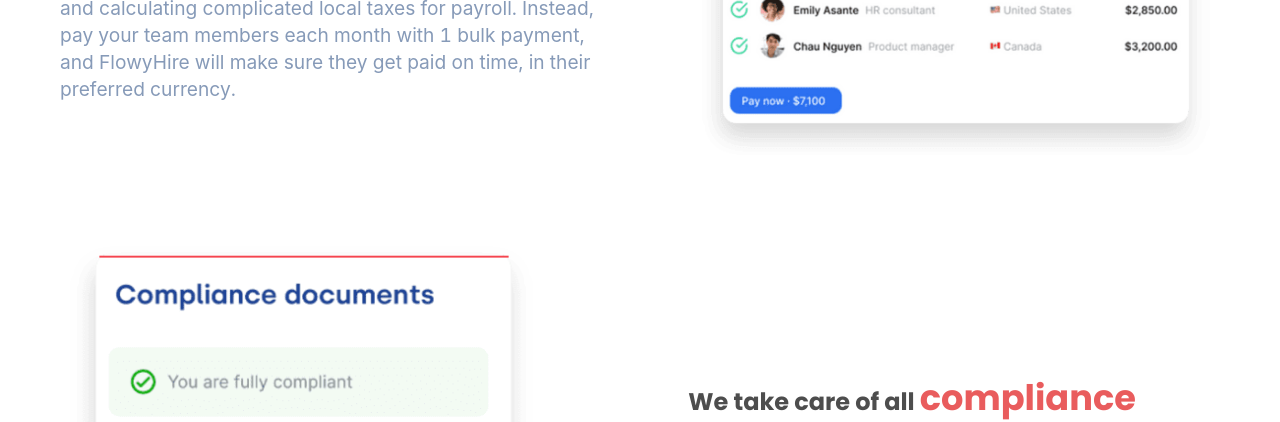
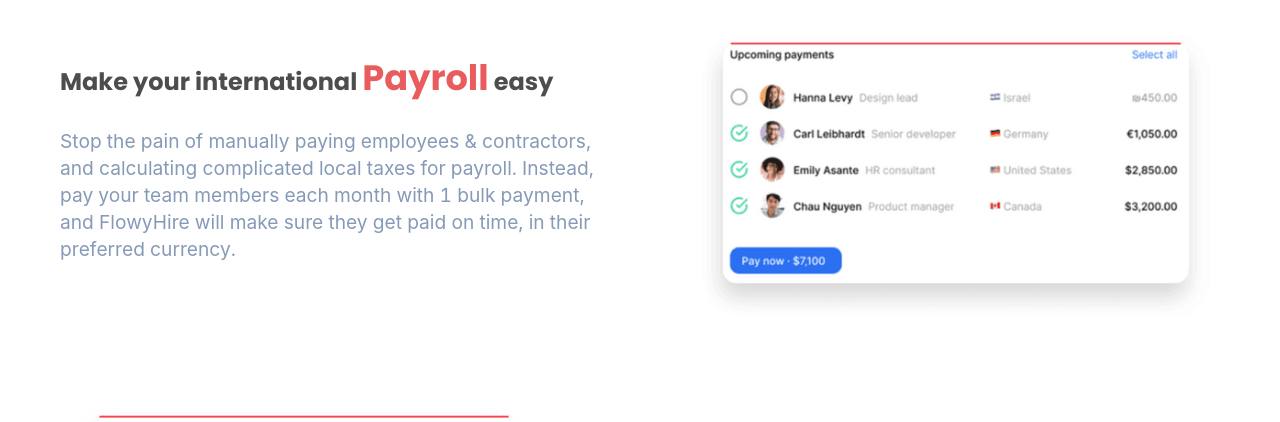
Before and after one commit to akram-tello/flowyhire, a Next.js app: page / in a window 1280 px wide. Shown: the part 1167-1589 px from the top of the page. Built offline with nearby package versions, Linux system fonts and the light colour scheme; no server answers.

Commit message:
fix spaceing

```diff
--- a/pages/index.js
+++ b/pages/index.js
@@ -12,6 +12,7 @@ export default function Home() {
   return (
     <>
       <Container>
+        <div class="mt-3em">
           <Block
             type="rightText"
             title={IntroData.title}
@@ -21,6 +22,9 @@ export default function Home() {
             icon="hero_image.png"
             id="intro"
           />
+        </div>
+
+        <div class="mb-5">
         <Block
           type="leftText"
           title={OnBoardingData.title}
@@ -30,6 +34,9 @@ export default function Home() {
           icon="onboarding_image.png"
           id="onBoardeing"
         />
+        </div>
+
+        <div class="mt-7em mt--5-mob">
         <Block
           type="rightText"
           title={PayrollData.title}
@@ -39,6 +46,8 @@ export default function Home() {
           icon="payroll_image.png"
           id="payroll"
         />
+        </div>
+
         <Block
           type="leftText"
           title={ComplianceData.title}
@@ -48,6 +57,8 @@ export default function Home() {
           icon="cpmpliance_image.png"
           id="compliance"
         />
+
+        <div class="mt-0">
         <Block
           type="rightText"
           title={BenefitsData.title}
@@ -57,6 +68,7 @@ export default function Home() {
           icon="image.jpg"
           id="benefits"
         />
+        </div>
       </Container>
     </>
   )
--- a/styles/global.scss
+++ b/styles/global.scss
@@ -286,4 +286,17 @@ ul {
   .mb-0-mob {
     margin-bottom: 0 !important;
   }
+  .mt--5-mob{
+    margin-top: -5rem !important;
+  }
 }
+
+//web styles
+@media screen and (min-width: 768px) {
+  .mt-7em{
+    margin-top: 7rem !important;
+  }
+  .mt-3em{
+    margin-top: 3rem !important;
+  }
+}
```
Lines whose indentation alone changed are shown as unchanged.
